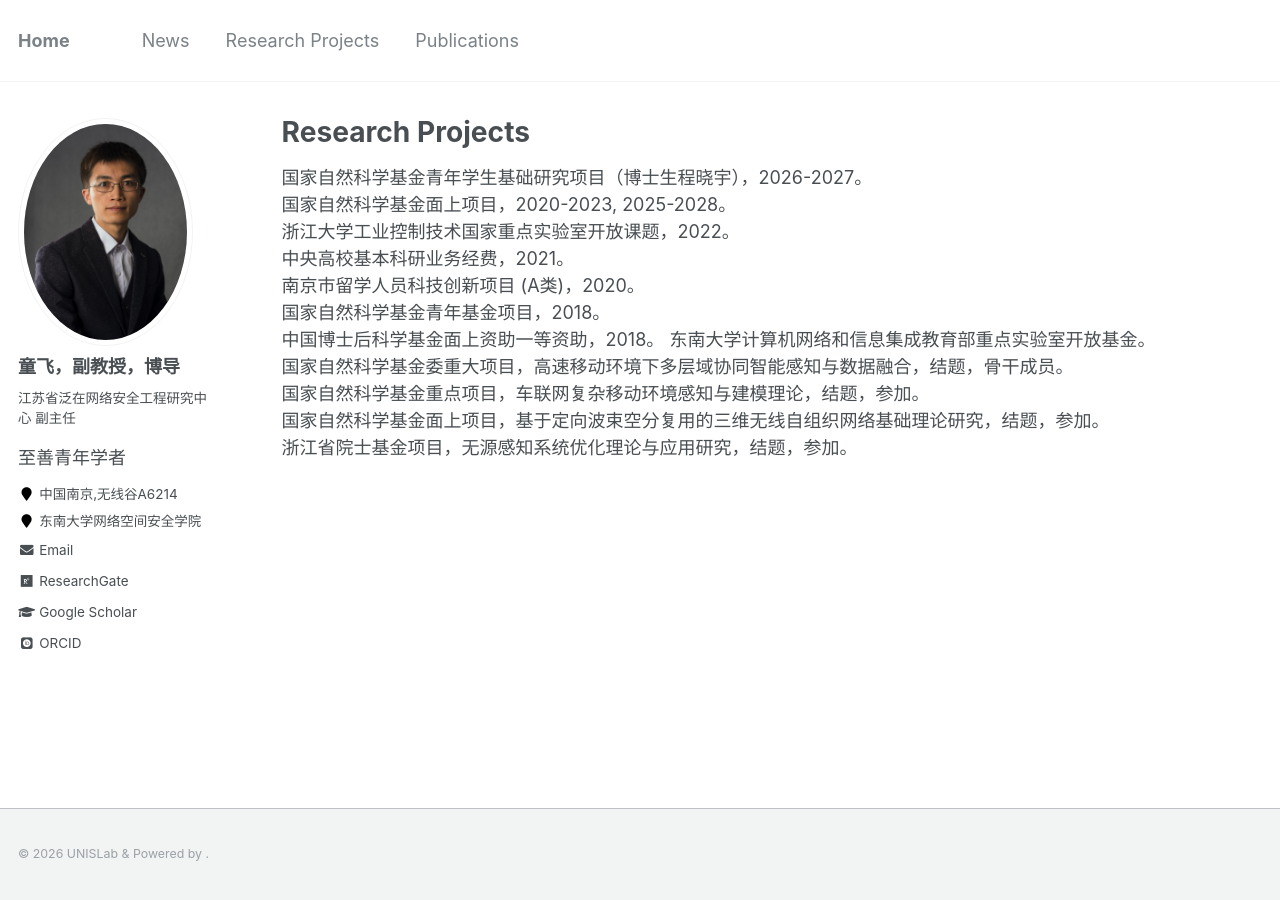
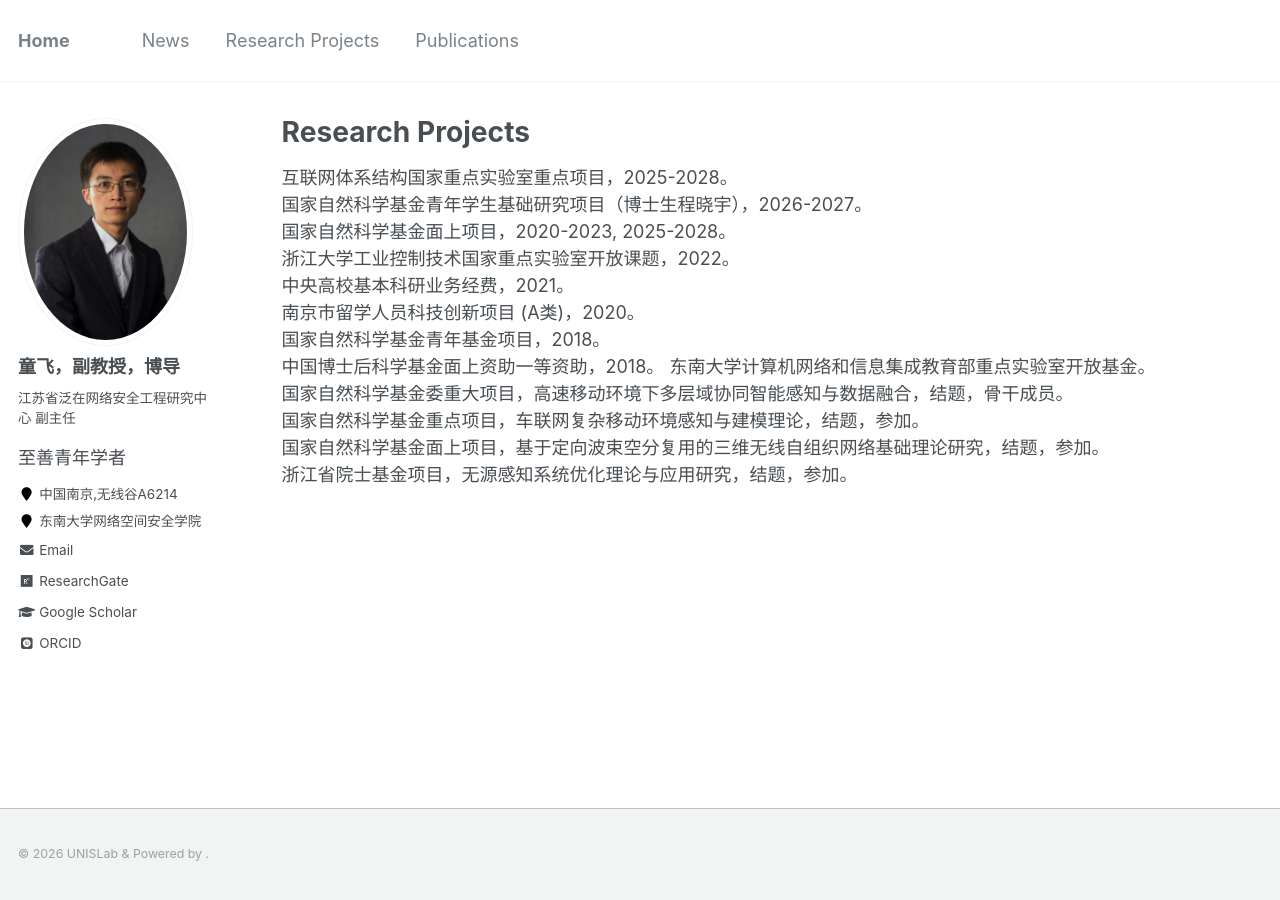
Before and after one commit to fei-tong/fei-tong.github.io, a Jekyll site: the page built from _pages/Research Projects.md, in a window 1280 px wide. Built offline with Jekyll 4.4.1, drawn with Linux system fonts in a browser that asks for light colours; some web fonts are replaced.

Commit message:
Update Research Projects.md

```diff
--- a/_pages/Research Projects.md
+++ b/_pages/Research Projects.md
@@ -5,6 +5,7 @@ permalink: /Research Projects/
 author_profile: true
 ---
 
+互联网体系结构国家重点实验室重点项目，2025-2028。<br>
 国家自然科学基金青年学生基础研究项目（博士生程晓宇），2026-2027。<br>
 国家自然科学基金面上项目，2020-2023, 2025-2028。<br>
 浙江大学工业控制技术国家重点实验室开放课题，2022。<br>
```
